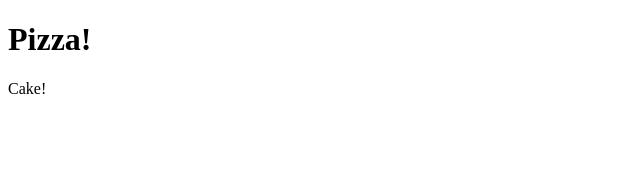
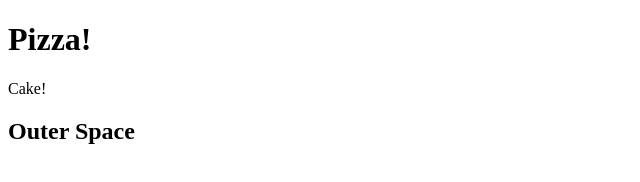
Before and after one commit to ousamasama/git102, a plain HTML site: page index.html in a window 1280 px wide. Shown: the whole page, without its empty margins (0-640 px from the left). Drawn offline with Linux system fonts and the light colour scheme.

Commit message:
forgot index.html updates

```diff
--- a/index.html
+++ b/index.html
@@ -9,5 +9,6 @@
 <body>
     <h1>Pizza!</h1>
     <p>Cake!</p>
+    <h2>Outer Space</h2>
 </body>
 </html>
```
